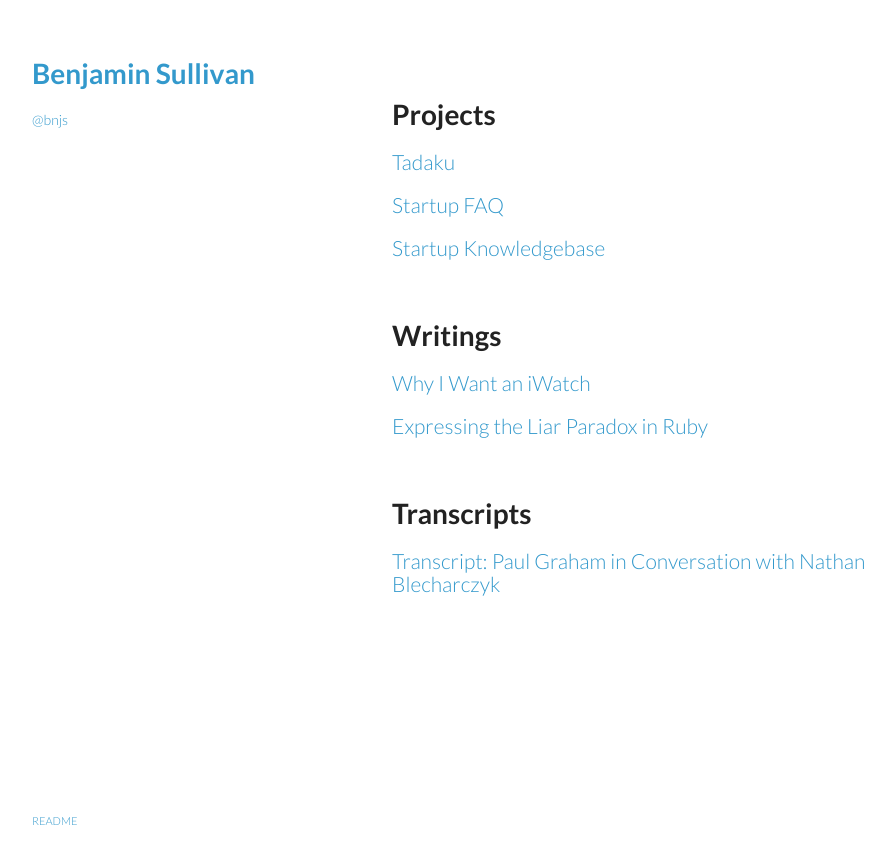
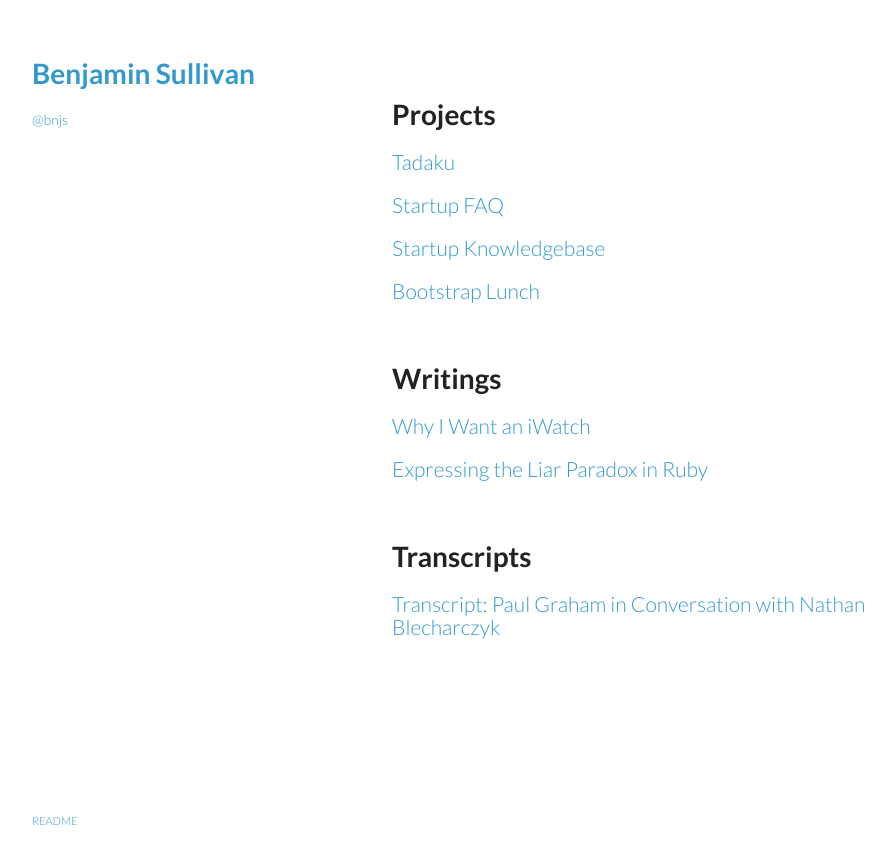
Before and after one commit to bnjs/bnjs.github.io, a Jekyll site: the page built from index.md, in a window 1280 px wide. Shown: the top 864 px of the page, without its empty margins (178-1073 px from the left). Built offline with Jekyll 4.4.1, drawn with Linux system fonts in a browser that asks for light colours; nearby versions of some CDN libraries.

Commit message:
Add Bootstrap Lunch to projects

```diff
--- a/index.md
+++ b/index.md
@@ -15,6 +15,8 @@ title: Benjamin Sullivan
 
 ## [Startup Knowledgebase](/startup-knowledgebase)
 
+## <a href="http://www.meetup.com/LeanStartupTokyo/" target="_blank">Bootstrap Lunch</a>
+
 <br>
 
 # Writings
```
